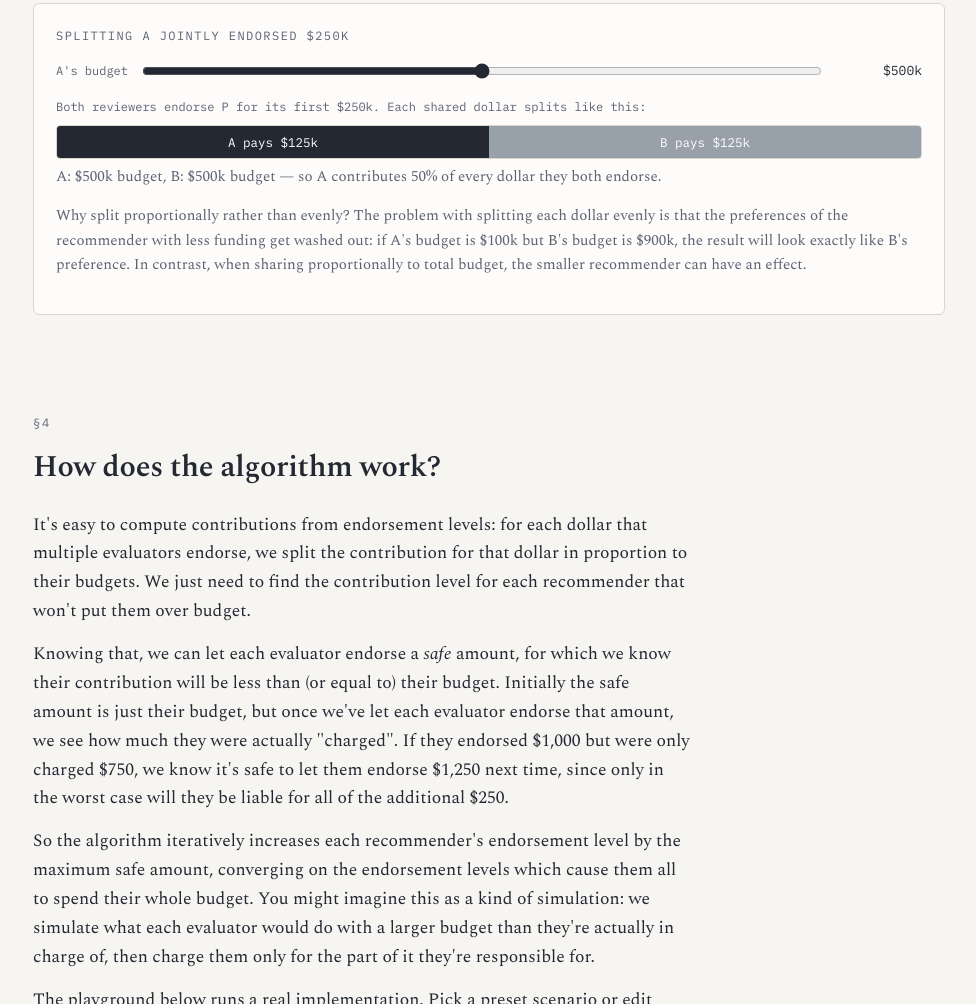
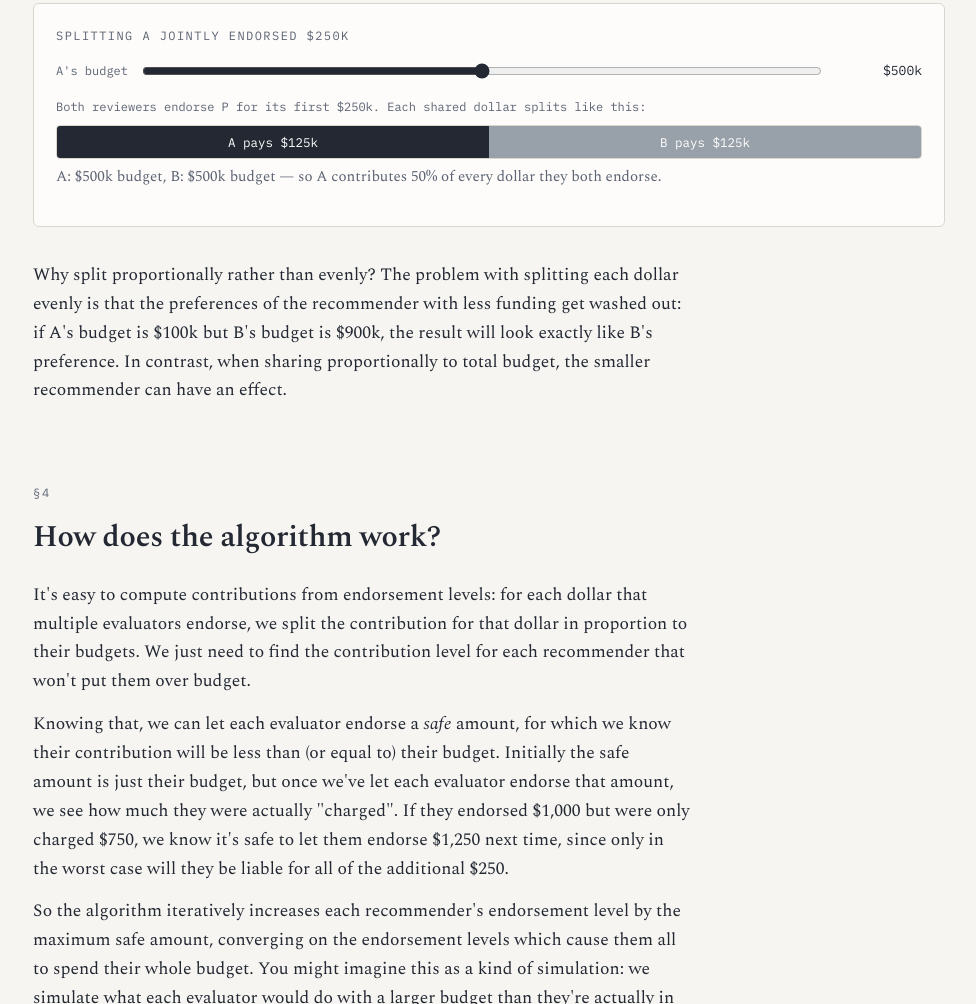
Before and after one commit to joelburget/s-process-explainer, a website built with Vite: page index.html in a window 1280 px wide. Shown: the part 3946-4950 px from the top of the page, without its empty margins (151-1127 px from the left). Built offline with nearby package versions, Linux system fonts and the light colour scheme.

Commit message:
Pull out paragraph.

```diff
--- a/index.html
+++ b/index.html
@@ -497,7 +497,10 @@
                         ></div>
                     </div>
                     <p class="note" id="split-note"></p>
-                    <p class="note" style="margin-top: 8px">
+                </div>
+
+                <div class="prose">
+                    <p>
                         Why split proportionally rather than evenly? The problem
                         with splitting each dollar evenly is that the
                         preferences of the recommender with less funding get
```
